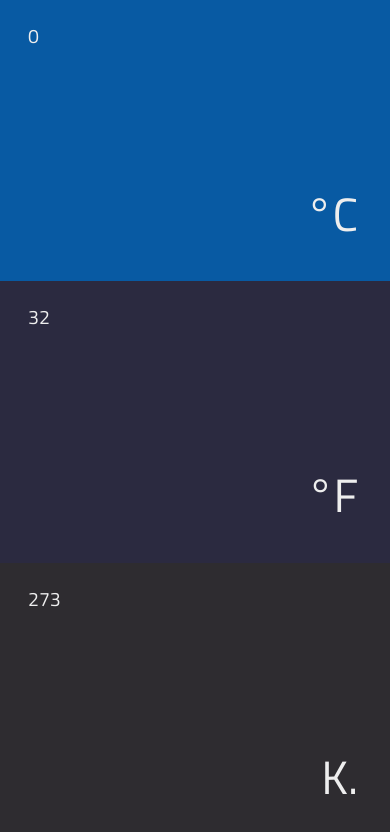
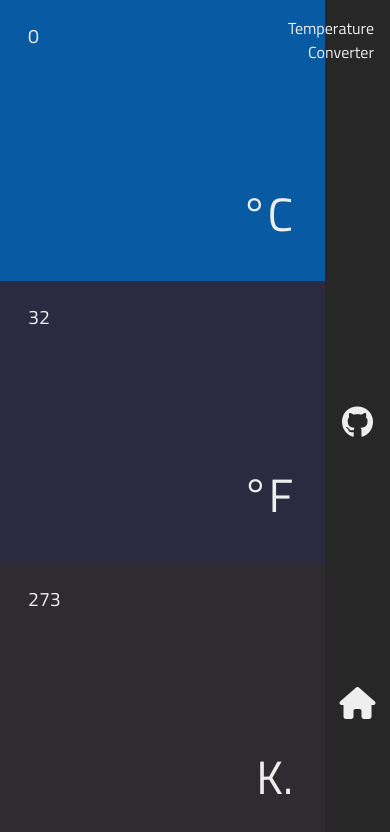
Before and after one commit to wlcharlie/temperature-converter, a React (Create React App) app: page / in a window 390 px wide. Shown: the top 832 px of the page. Built offline with nearby package versions, Linux system fonts and the light colour scheme.

Commit message:
putting info on xs layout

```diff
--- a/public/index.html
+++ b/public/index.html
@@ -44,5 +44,6 @@
       To begin the development, run `npm start` or `yarn start`.
       To create a production bundle, use `npm run build` or `yarn build`.
     -->
+    <script src="https://kit.fontawesome.com/4d70e5d492.js" crossorigin="anonymous"></script>
   </body>
 </html>
--- a/src/App.css
+++ b/src/App.css
@@ -2,14 +2,18 @@
   font-family: "Titillium web";
 }
 
-.row {
+#root {
+  background-color: #272727;
+}
+
+.input {
   margin: 0 0 0 0;
   width: 100%;
   height: 100vh;
 }
 
 /* row col */
-.row div {
+.input div {
   padding: 1rem;
   color: #eeeeee;
   display: flex;
@@ -31,7 +35,7 @@
 
 textarea {
   cursor: pointer;
-  height: 100%;
+  height: 80%;
   transition: none !important;
   box-shadow: none !important;
   color: #eeeeee !important;
--- a/src/App.js
+++ b/src/App.js
@@ -2,7 +2,11 @@ import "./App.css"
 import TempInputs from "./components/TempInputs"
 
 function App() {
-  return <TempInputs />
+  return (
+    <div>
+      <TempInputs />
+    </div>
+  )
 }
 
 export default App
--- a/src/components/TempInputs.js
+++ b/src/components/TempInputs.js
@@ -24,11 +24,9 @@ const TempInputs = () => {
     setTempF((32 + (9 / 5) * (-273 + +event.target.value)).toFixed(2))
   }
 
-  const getTemp = (event) => {}
-
   return (
-    <Row>
-      <Col id="tempC" xs={12} lg={4}>
+    <Row className="input">
+      <Col id="tempC" xs={10} lg={4}>
         <Form.Control
           as="textarea"
           maxLength="12"
@@ -39,7 +37,10 @@ const TempInputs = () => {
         />
         <div className="tempSign">{"\xB0"}C</div>
       </Col>
-      <Col id="tempF" xs={12} lg={4}>
+      <Col className="d-lg-none text-end" xs={2}>
+        Temperature Converter
+      </Col>
+      <Col id="tempF" xs={10} lg={4}>
         <Form.Control
           as="textarea"
           maxLength="12"
@@ -50,7 +51,13 @@ const TempInputs = () => {
         />
         <div className="tempSign">{"\xB0"}F</div>
       </Col>
-      <Col id="tempK" xs={12} lg={4}>
+      <Col
+        className="d-lg-none d-flex justify-content-center align-items-center"
+        xs={2}
+      >
+        <i class="fab fa-github fa-2x"></i>
+      </Col>
+      <Col id="tempK" xs={10} lg={4}>
         <Form.Control
           as="textarea"
           maxLength="12"
@@ -61,6 +68,12 @@ const TempInputs = () => {
         />
         <div className="tempSign">K.</div>
       </Col>
+      <Col
+        className="d-lg-none d-flex justify-content-center align-items-center"
+        xs={2}
+      >
+        <i class="fas fa-home fa-2x"></i>
+      </Col>
     </Row>
   )
 }
```
